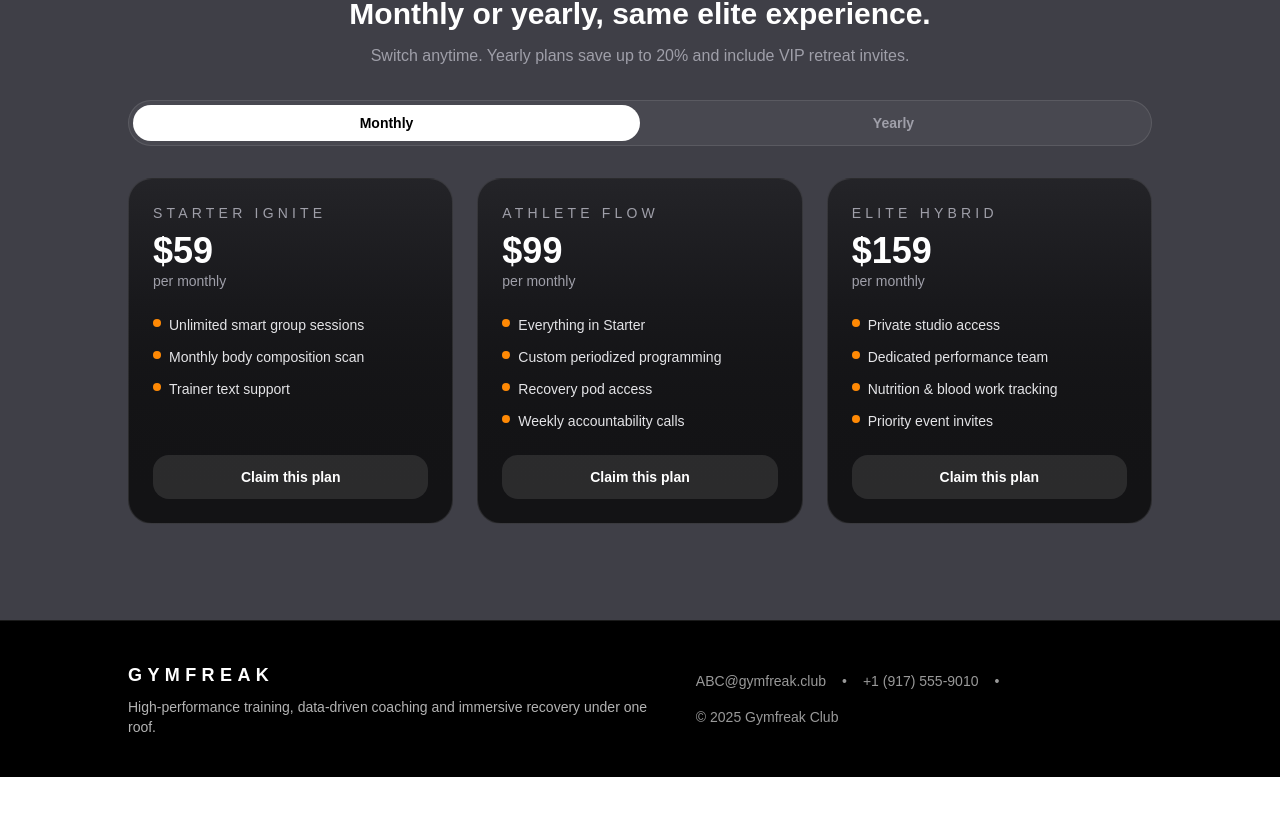
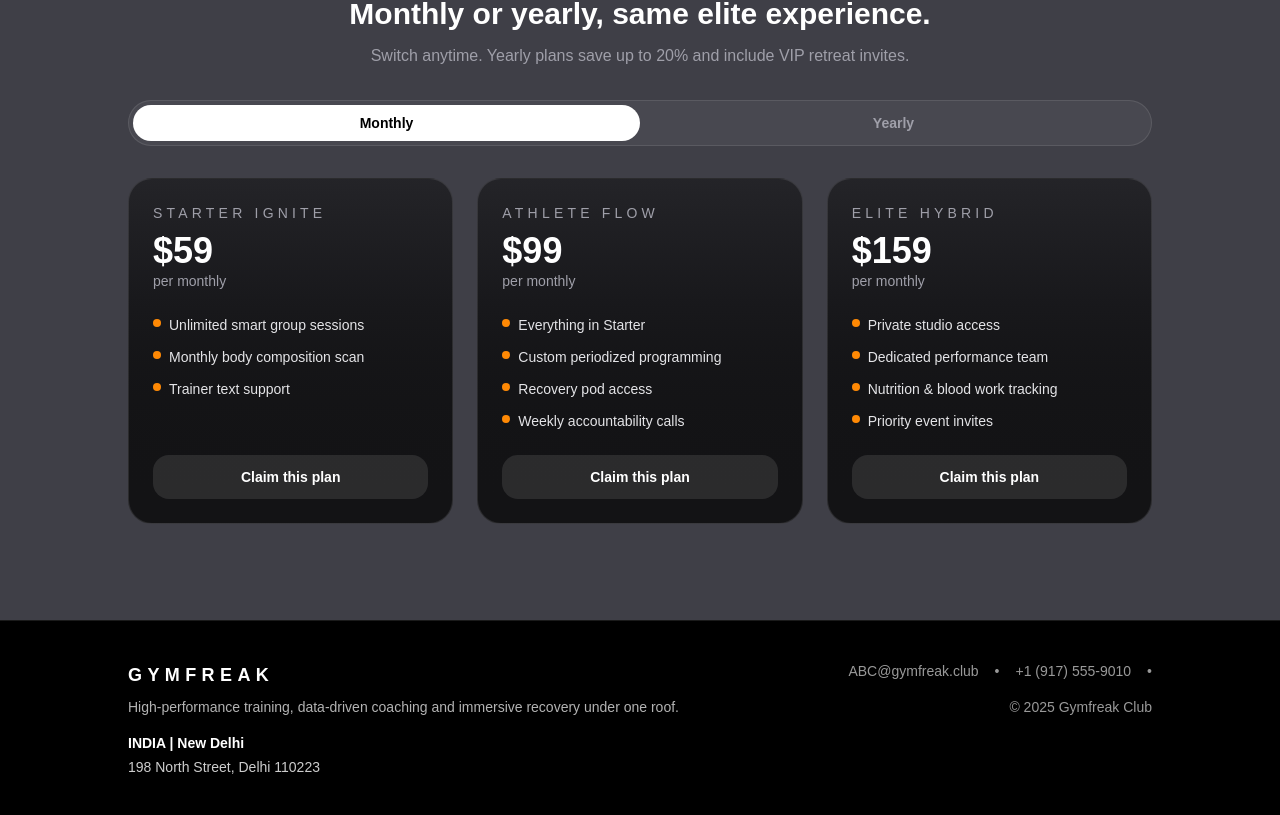
Before and after one commit to Gauravjangra2003/Gym-Management, a Next.js app: page / in a window 1280 px wide. Shown: the part 1545-2360 px from the top of the page. Before the commit the page ends 2322 px from the top, so only its background shows below. Built offline with nearby package versions, Linux system fonts and the light colour scheme.

Commit message:
add address to footer

```diff
--- a/components/layout/Footer.tsx
+++ b/components/layout/Footer.tsx
@@ -3,18 +3,24 @@
 const Footer = () => {
   return (
     <div className="border-t border-white/10 bg-black">
-      <div className="mx-auto flex max-w-6xl flex-col gap-6 px-6 py-10 text-sm text-white/70 md:flex-row md:items-center md:justify-between md:px-10 lg:px-16">
+      <div className="mx-auto max-w-6xl px-6 py-10 md:px-10 lg:px-16">
+        <div className="flex flex-col gap-6 text-sm text-white/70 md:flex-row md:items-start md:justify-between">
         <div>
-          <p className="text-lg font-semibold uppercase tracking-[0.3em] text-white">
-            Gymfreak
+          <p className="text-lg font-semibold tracking-[0.3em] text-white">
+            GYMFREAK
           </p>
           <p className="mt-2">
             High-performance training, data-driven coaching and immersive
             recovery under one roof.
           </p>
+          <div className="mt-4 space-y-1">
+              <p className="font-semibold text-white">INDIA | New Delhi</p>
+              <p className="text-white/80">198 North Street, Delhi 110223</p>
+          </div>
         </div>
-        <div className="flex flex-wrap gap-4 text-white/60">
-          <a href="mailto:hello@gymfreak.club" className="hover:text-white">
+        <div className="flex flex-col flex-wrap gap-4 text-white/60 md:items-end">
+         <div className="flex flex-wrap gap-4">
+           <a href="mailto:hello@gymfreak.club" className="hover:text-white">
             ABC@gymfreak.club
           </a>
           <span>•</span>
@@ -22,7 +28,9 @@ const Footer = () => {
             +1 (917) 555-9010
           </a>
           <span>•</span>
-          <p>© {new Date().getFullYear()} Gymfreak Club</p>
+         </div>
+          <p>© 2025 Gymfreak Club</p>
+        </div>
         </div>
       </div>
     </div>
```
